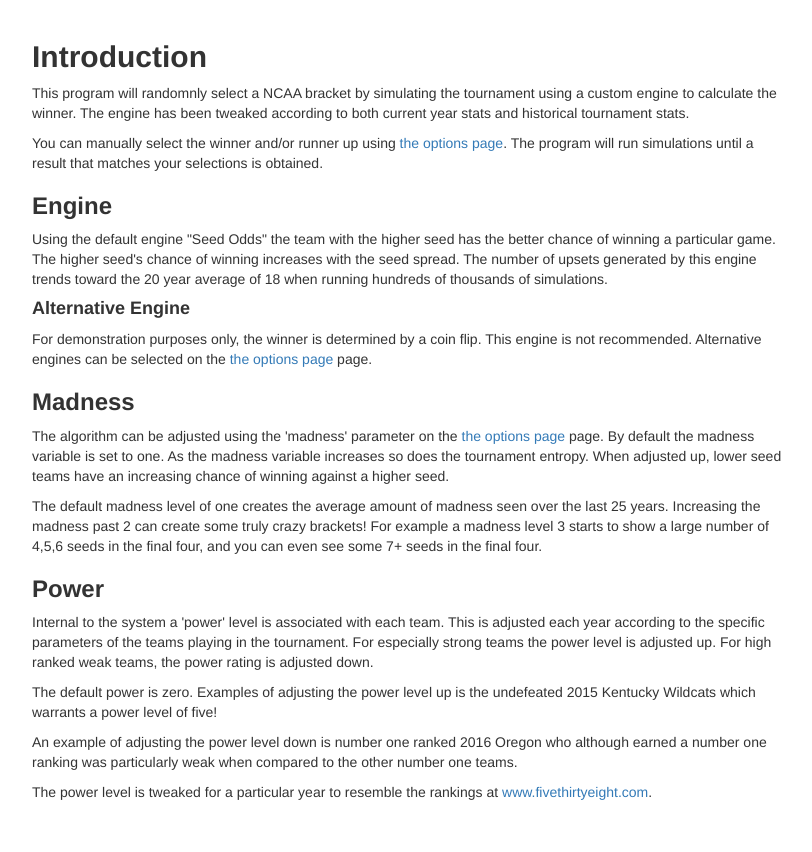
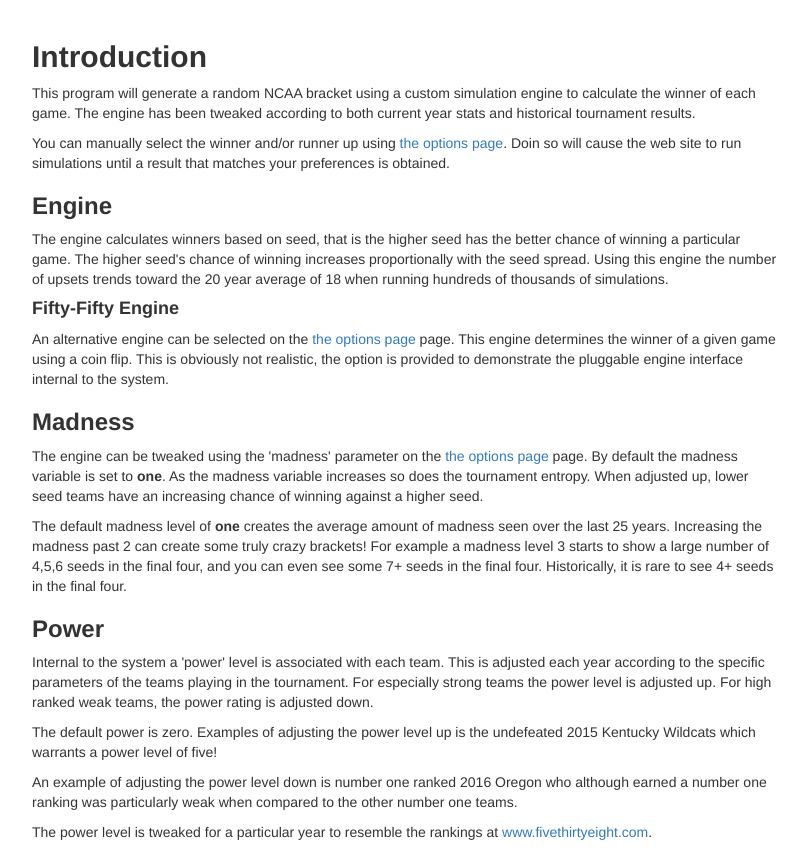
Before and after one commit to ez-p/madness, a Django app: page /tournament/help/introduction in a window 1280 px wide. Shown: the part 52-904 px from the top of the page, without its empty margins (38-850 px from the left). Before the commit the page ends 852 px from the top, so only its background shows below. Run offline with Django 3.2, Linux system fonts and the light colour scheme; some libraries are stand-ins or nearby versions.

Commit message:
Some help text

```diff
--- a/tournament/templates/help_create.html
+++ b/tournament/templates/help_create.html
@@ -10,9 +10,9 @@ the <b>Options</b> button.</p>
 <p> When creating brackets using the <b>Options</b> button your choices are:
 <ul>
     <li> Madness</li>
-    <li> Winner:</li>
-    <li> Second:</li>
-    <li> Algorithm:</li>
+    <li> Winner</li>
+    <li> Second</li>
+    <li> Algorithm</li>
 </ul>
 
 <h4 style="font-weight:bold;">Madness</h4>
--- a/tournament/templates/help_intro.html
+++ b/tournament/templates/help_intro.html
@@ -2,42 +2,43 @@
 {% extends 'base.html' %}
 {% block content %}
 <h2 style="font-weight:bold">Introduction</h2>
-<p>This program will randomnly select a NCAA bracket by simulating the
-tournament using a custom engine to calculate the winner. The engine has
+<p>This program will generate a random NCAA bracket using a custom
+simulation engine to calculate the winner of each game. The engine has
 been tweaked according to both current year stats and historical tournament
-stats.</p>
+results.</p>
 
 <p>You can manually select the winner and/or runner up using
 <a href={% url 'create-with-options' %}>the options page</a>.
-The program will run simulations until a result that matches your
-selections is obtained.</p>
+Doin so will cause the web site to run simulations until a result that matches your
+preferences is obtained.</p>
 
 <h3 style="font-weight:bold;">Engine</h3>
-Using the default engine "Seed Odds" the team with the higher seed has the
+The engine calculates winners based on seed, that is the higher seed has the
 better chance of winning a particular game.  The higher seed's chance of
-winning increases with the seed spread.  The number of upsets generated by
-this engine trends toward the 20 year average of 18 when running hundreds of
+winning increases proportionally with the seed spread.  Using this engine the
+number of upsets trends toward the 20 year average of 18 when running hundreds of
 thousands of simulations.
 
-<h4 style="font-weight:bold;">Alternative Engine</h4>
-For demonstration purposes only, the winner is determined by a coin flip.
-This engine is not recommended.  Alternative engines can be selected on the
-<a href={% url 'create-with-options' %}>the options page</a> page.
+<h4 style="font-weight:bold;">Fifty-Fifty Engine</h4>
+An alternative engine can be selected on the <a href={% url 'create-with-options' %}>the options page</a> page.
+This engine determines the winner of a given game using a coin flip.  This is obviously not realistic, the option
+is provided to demonstrate the pluggable engine interface internal to the system.
 </p>
 
 <h3 style="font-weight:bold;">Madness</h3>
-The algorithm can be adjusted using the 'madness' parameter on the
+The engine can be tweaked using the 'madness' parameter on the
 <a href={% url 'create-with-options' %}>the options page</a> page.
-By default the madness variable is set to one.  As the madness
+By default the madness variable is set to <b>one</b>.  As the madness
 variable increases so does the tournament entropy. When adjusted up,
 lower seed teams have an increasing chance of winning against a higher
 seed.</p>
 
-<p>The default madness level of one creates the average amount of
+<p>The default madness level of <b>one</b> creates the average amount of
 madness seen over the last 25 years.  Increasing the madness past 2
 can create some truly crazy brackets! For example a madness level 3
 starts to show a large number of 4,5,6 seeds in the final four, and
-you can even see some 7+ seeds in the final four.</p>
+you can even see some 7+ seeds in the final four.  Historically, it is rare
+to see 4+ seeds in the final four.</p>
 
 <h3 style="font-weight:bold;">Power</h3>
 Internal to the system a 'power' level is associated with each team. This
--- a/tournament/templates/help_save.html
+++ b/tournament/templates/help_save.html
@@ -1,5 +1,7 @@
 {# Copyright 2016, Paul Powell, All rights reserved. #}
 {% extends 'base.html' %}
 {% block content %}
-<p>Save</p>
+<h2 style="font-weight:bold;">Saving Brackets</h2>
+<p>You can save a bracket for later viewing using the <b>Keep</b> button.  You can view your saved tournaments
+using the <a href={% url 'my-brackets' %}>My Brackets</a> page.
 {% endblock %}
--- a/tournament/templates/help_show.html
+++ b/tournament/templates/help_show.html
@@ -1,5 +1,8 @@
 {# Copyright 2016, Paul Powell, All rights reserved. #}
 {% extends 'base.html' %}
 {% block content %}
-<p>Show</p>
+<h2 style="font-weight:bold;">Viewing Brackets</h2>
+<p>You can view your saved brackets using the using the <a href={% url 'my-brackets' %}>My Brackets</a> page.
+<h3 style="font-weight:bold;">Deleting Brackets</h2>
+<p>Also on the <a href={% url 'my-brackets' %}>My Brackets</a> page you have the option of deleting saved brackets using the trashcan icon.
 {% endblock %}
```
Also changed, not shown: README.md.
